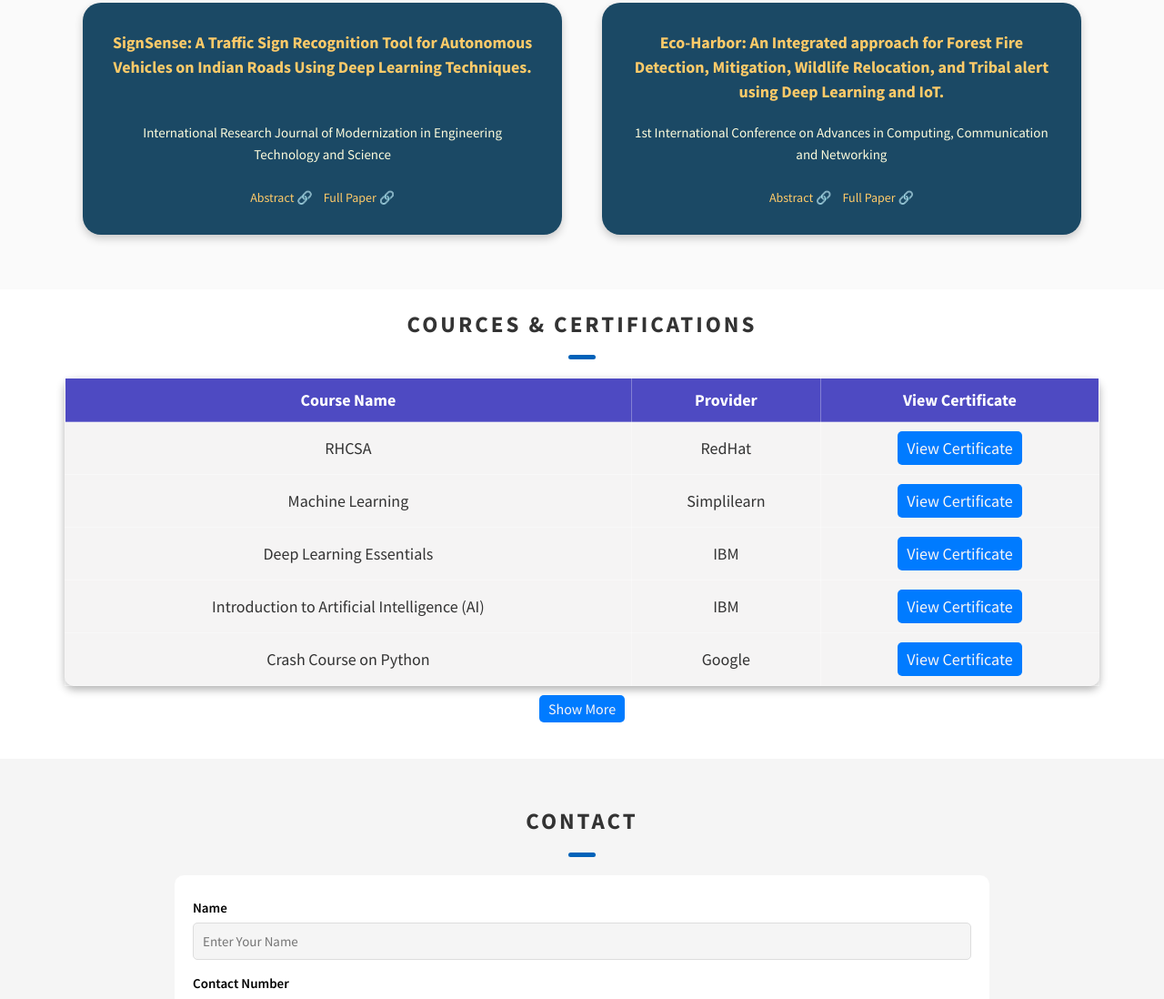
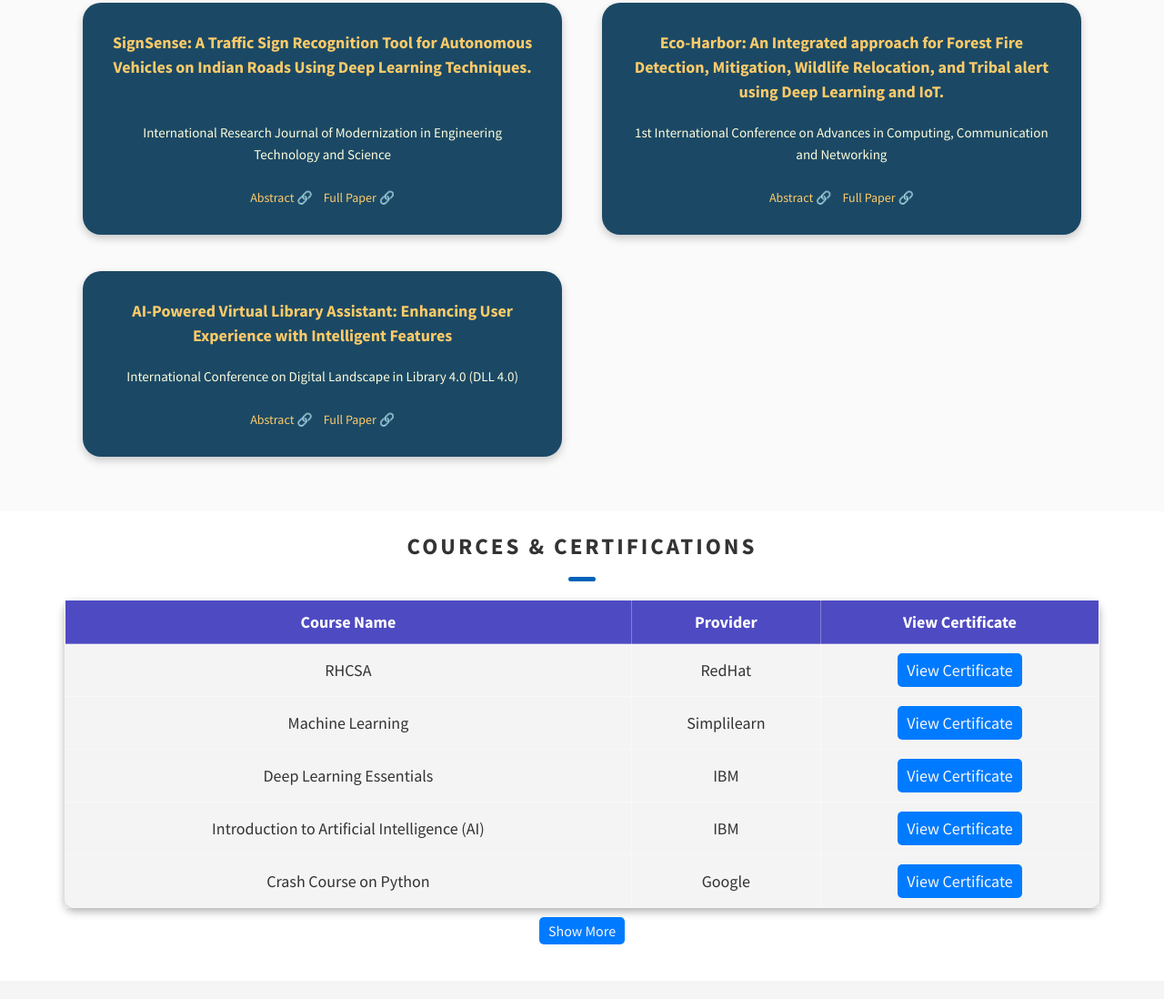
Before and after one commit to chandanbram/chandanbram.github.io, a plain HTML site: page index.html in a window 1280 px wide. Shown: the part 3615-4713 px from the top of the page at 91% size. Drawn offline with nearby package versions, Linux system fonts and the light colour scheme.

Commit message:
Update index.html

```diff
--- a/index.html
+++ b/index.html
@@ -535,6 +535,12 @@
                   <a class="icon abstract-link" onclick="openPopup('abstract4')">Abstract &#128279;</a>
                   <a href="#" class="icon">Full Paper &#128279;</a>
               </div>
+             <div class="paper-card">
+                  <h2>AI-Powered Virtual Library Assistant: Enhancing User Experience with Intelligent Features</h2>
+                  <p class="p1">International Conference on Digital Landscape in Library 4.0 (DLL 4.0)</p>
+                  <a class="icon abstract-link" onclick="openPopup('abstract4')">Abstract &#128279;</a>
+                  <a href="#" class="icon">Full Paper &#128279;</a>
+              </div>
 
               <!-- Add more papers as needed -->
           </section>
```
